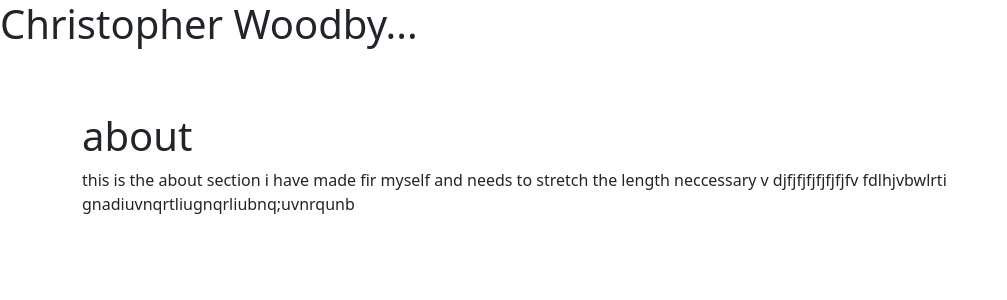
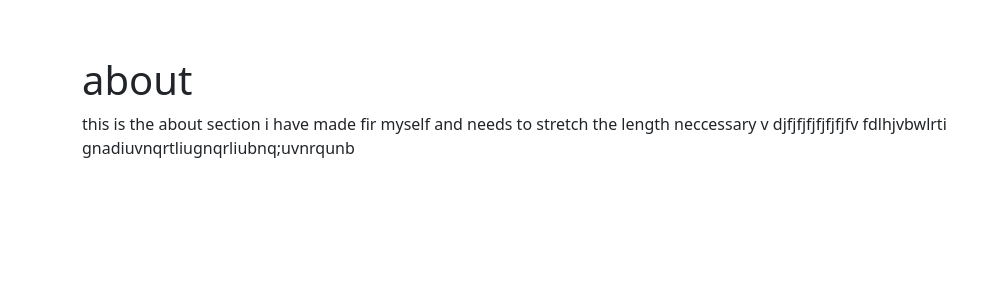
Before and after one commit to Chrisdwoodby/personalWebsite, a React app: page / in a window 1280 px wide. Shown: the top 300 px of the page, without its empty margins (0-1007 px from the left). Built offline with nearby package versions, Linux system fonts and the light colour scheme; the HTML template or start-up script is replaced by a standard one.

Commit message:
replaced header logo

```diff
--- a/components/Home.tsx
+++ b/components/Home.tsx
@@ -28,11 +28,11 @@ const Home = function() {
 
   return (
     <div>
-      <h1 id="name">Christopher Woodby
+      {/* <h1 id="name">Christopher Woodby
         <span id="loader__dot">.</span>
         <span id="loader__dot">.</span>
         <span id="loader__dot">.</span>
-      </h1>
+      </h1> */}
       <Navigation viewPortfolio={viewPortfolio} viewContact={viewContact}
                   viewAbout={viewAbout} viewSkills={viewSkills} renderPage={renderPage}/>
       {renderPage()}
```
